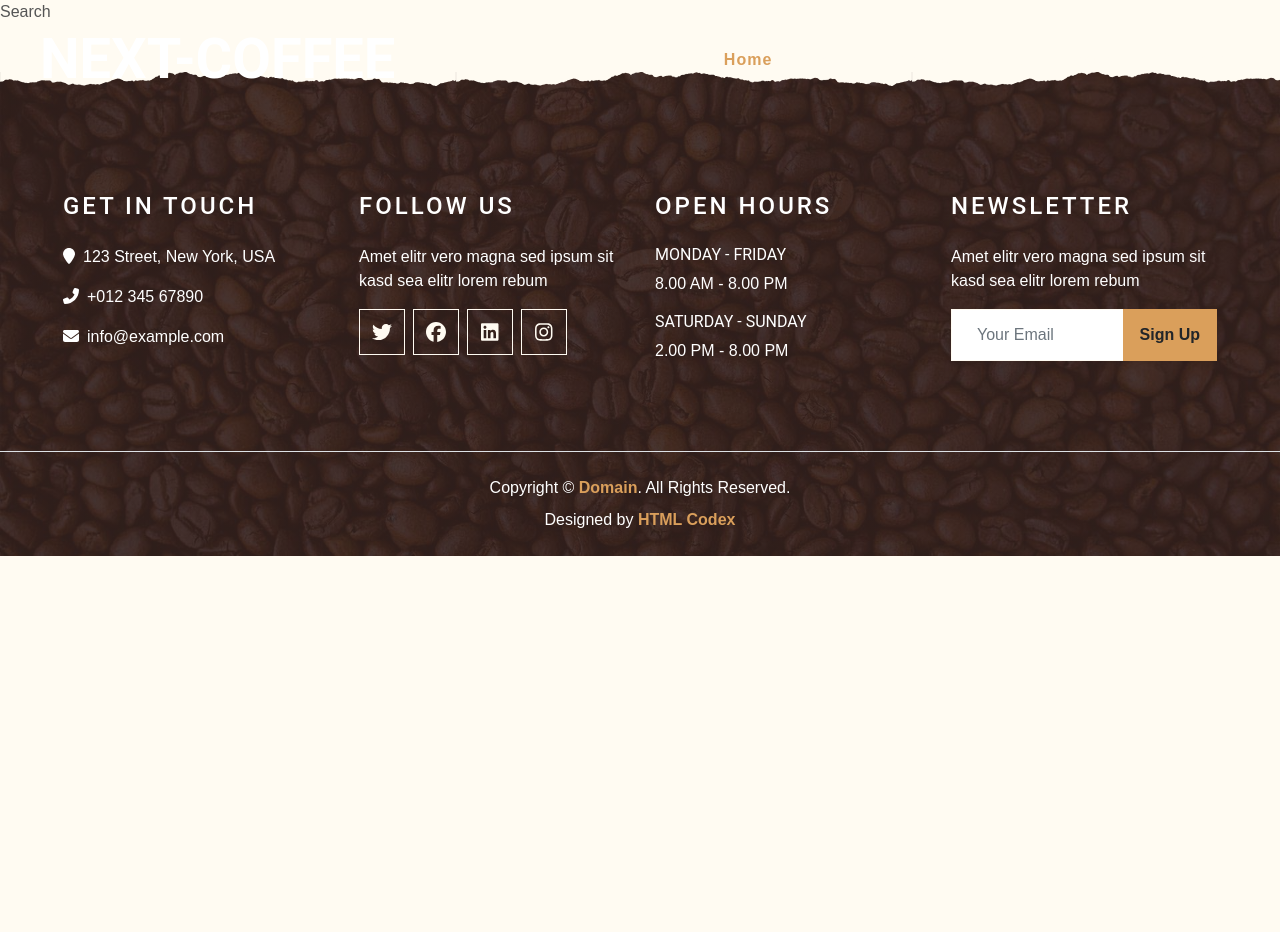
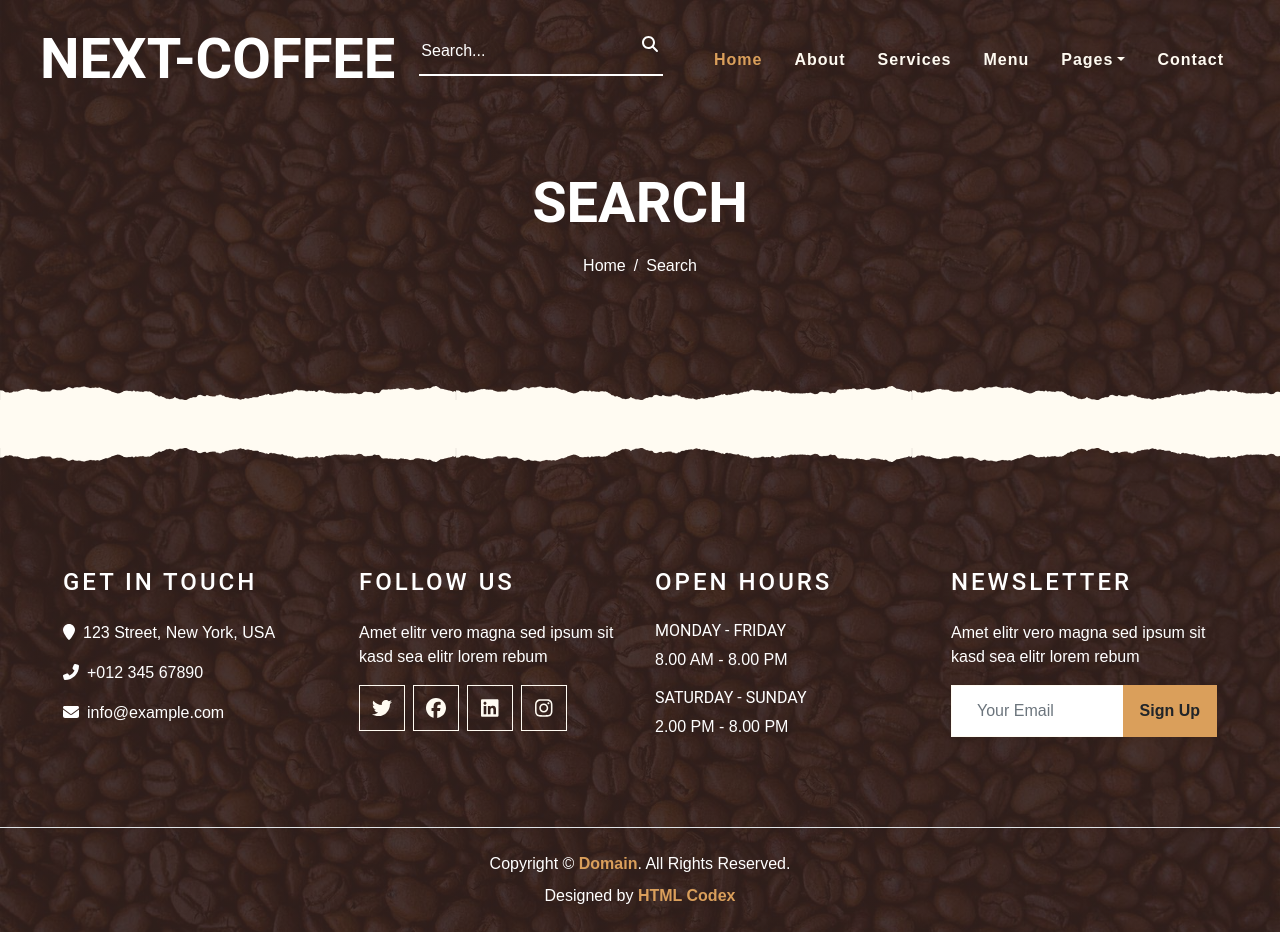
Before and after one commit to mohammadfaramarzi1/minimal-coffee-next, a Next.js app: page /search in a window 1280 px wide. Before the commit the page ends 800 px from the top, so only its background shows below. Built offline with nearby package versions, Linux system fonts and the light colour scheme.

Commit message:
feat: global search template

```diff
--- a/components/modules/Navbar/Navbar.js
+++ b/components/modules/Navbar/Navbar.js
@@ -1,17 +1,60 @@
-import React from "react";
+import Link from "next/link";
+import "@fortawesome/fontawesome-svg-core/styles.css";
+import { config } from "@fortawesome/fontawesome-svg-core";
+config.autoAddCss = false;
+import { FontAwesomeIcon } from "@fortawesome/react-fontawesome";
+import { faSearch } from "@fortawesome/free-solid-svg-icons";
 
 import styles from "./Navbar.module.css";
-import Link from "next/link";
+import { useState } from "react";
+import { toast } from "sonner";
+import { useRouter } from "next/router";
 
 function Navbar() {
+  const [search, setSearch] = useState("");
+  const router = useRouter();
+
+  const searchHandler = () => {
+    if (!search) return toast.error("Input field is empty!!");
+    router.push(`/search?query=${search}`);
+  };
+
+  const searchHandlerWithEnter = (event) => {
+    if (event.keyCode === 13) {
+      if (search) {
+        router.push(`/search?query=${search}`);
+      } else {
+        return toast.error("Input field is empty!!");
+      }
+    }
+  };
+
   return (
-    <div className={`container-fluid p-0 nav-bar ${styles.nav_bar}`}>
+    <div className={`container-fluid p-0 ${styles.nav_bar}`}>
       <nav
         className={`${styles.navbar} ${styles.navbar_expand_lg} bg-none navbar-dark py-3`}
       >
-        <a href="index.html" className={`${styles.navbar_brand} px-lg-4 m-0`}>
-          <h1 className="m-0 display-4 text-uppercase text-white">Next-Coffee</h1>
-        </a>
+        <div className="d-flex align-items-center position-relative">
+          <Link href="/" className={`${styles.navbar_brand} px-lg-4 m-0`}>
+            <h1 className="m-0 display-4 text-uppercase text-white">
+              Next-Coffee
+            </h1>
+          </Link>
+
+          <input
+            value={search}
+            onChange={(event) => setSearch(event.target.value)}
+            onKeyDown={searchHandlerWithEnter}
+            type="text"
+            className={styles.search_input}
+            placeholder="Search..."
+          />
+          <FontAwesomeIcon
+            onClick={searchHandler}
+            className={styles.search_icon}
+            icon={faSearch}
+          />
+        </div>
         <button
           type="button"
           className={`${styles.navbar_toggler}`}
@@ -31,24 +74,29 @@ function Navbar() {
             >
               Home
             </Link>
+
             <Link href="/about" className={`${styles.nav_link}`}>
               About
             </Link>
             <Link href="/services" className={`${styles.nav_link}`}>
-              Service
+              Services
             </Link>
             <Link href="/menu" className={`${styles.nav_link}`}>
               Menu
             </Link>
+
             <div className={`${styles.dropdown}`}>
-              <Link
-                href="/"
+              <a
+                href="#"
                 className={`${styles.nav_link} ${styles.dropdown_toggle}`}
                 data-toggle="dropdown"
               >
                 Pages
-              </Link>
-              <div className={`${styles.dropdown_menu} ${styles.text_capitalize}`}>
+              </a>
+
+              <div
+                className={`${styles.dropdown_menu} ${styles.text_capitalize}`}
+              >
                 <Link href="/reservation" className={`${styles.dropdown_item}`}>
                   Reservation
                 </Link>
@@ -57,6 +105,7 @@ function Navbar() {
                 </Link>
               </div>
             </div>
+
             <Link href="/contact" className={`${styles.nav_link}`}>
               Contact
             </Link>
--- a/pages/search/index.js
+++ b/pages/search/index.js
@@ -1,8 +1,11 @@
+import Header from '@/components/modules/Header/Header'
 import React from 'react'
 
 function Search() {
   return (
-    <div>Search</div>
+    <>
+      <Header route="Search" />
+    </>
   )
 }
 
```
